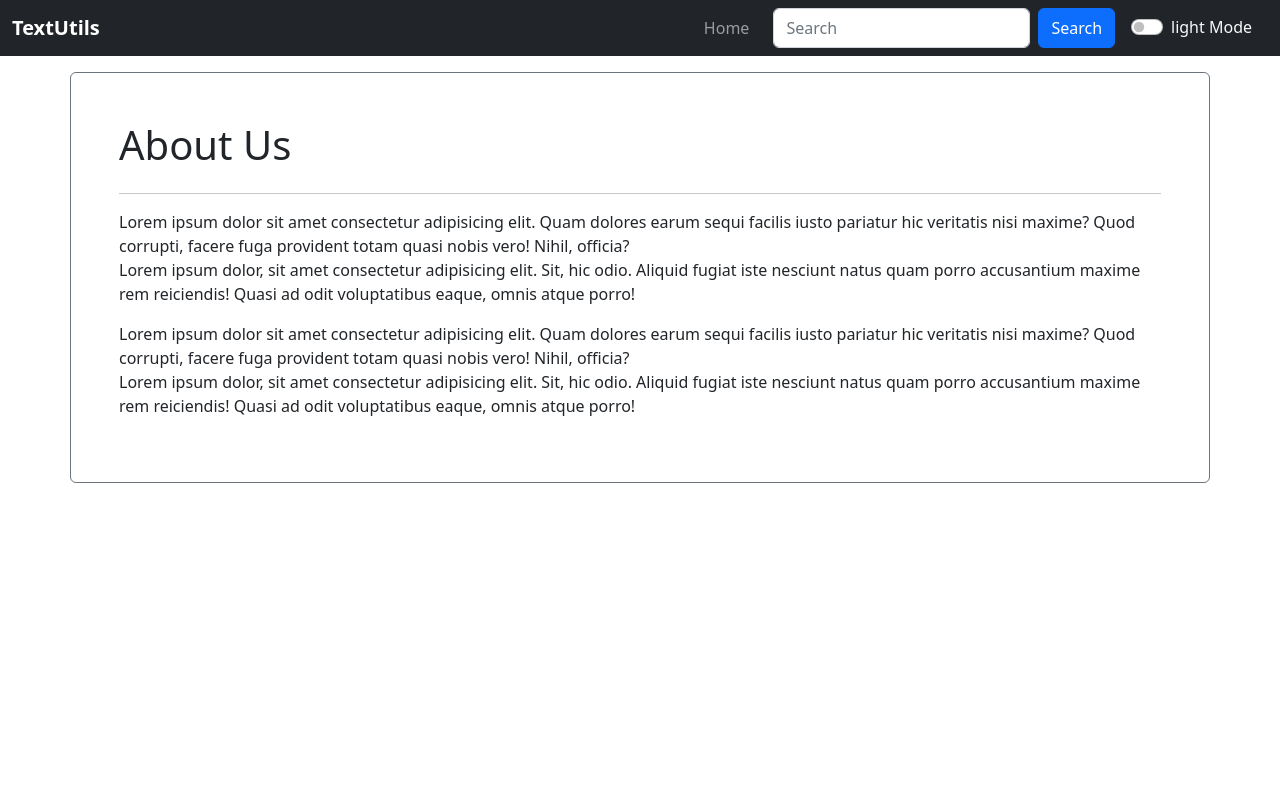
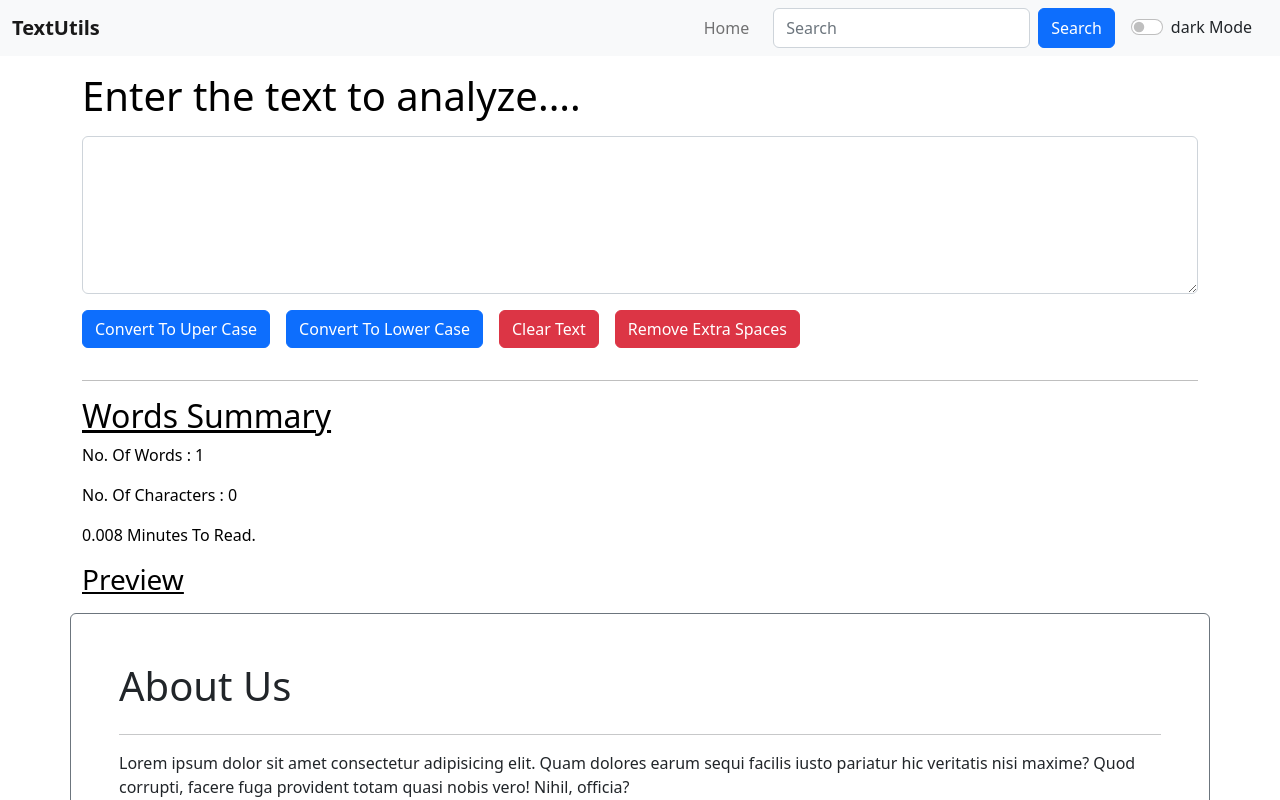
Before and after one commit to zaid617/React-practice-app, a React (Create React App) app: page / in a window 1280 px wide. Shown: the top 800 px of the page. Built offline with nearby package versions, Linux system fonts and the light colour scheme.

Commit message:
set dark mode colors

```diff
--- a/package.json
+++ b/package.json
@@ -7,6 +7,7 @@
     "@testing-library/react": "^13.4.0",
     "@testing-library/user-event": "^13.5.0",
     "bootstrap": "^5.2.1",
+    "netlify-cli": "^12.0.2",
     "react": "^18.2.0",
     "react-bootstrap": "^2.5.0",
     "react-dom": "^18.2.0",
--- a/src/App.js
+++ b/src/App.js
@@ -1,21 +1,23 @@
 import NavBar from './components/Navbar';
-// import TextArea from './components/TextArea';
+import TextArea from './components/TextArea';
 import 'bootstrap/dist/css/bootstrap.min.css';
 import About from './components/About';
 import React, { useState } from 'react';
 
 
 function App() {
-  const [mode,setMode] = useState('dark');
-  const [light,setLight] = useState('light')
+  const [mode,setMode] = useState('light');
+  const [light,setLight] = useState('dark')
 
   const toggleMode = ()=>{
     if (mode === "dark") {
+      document.body.style.backgroundColor = "white"
       setMode("light")
       setLight("dark")
     }
     else
     {
+      document.body.style.backgroundColor = "#343a40"
     setLight("light")
     setMode("dark")
     }
@@ -23,7 +25,7 @@ function App() {
   return (
    <>
    <NavBar title="TextUtils" mode={mode} toggleMode={toggleMode} light={light}/>
-   {/* <TextArea/> */}
+   <TextArea mode={mode}/>
    <About/>
    </>
   )
--- a/src/components/TextArea.js
+++ b/src/components/TextArea.js
@@ -4,7 +4,7 @@ import InputGroup from 'react-bootstrap/InputGroup';
 import Button from 'react-bootstrap/Button';
 
 
-export default function TextArea() {
+export default function TextArea(props) {
 
 
     // this function is used to convert all letters in upper case
@@ -51,7 +51,7 @@ export default function TextArea() {
 
     return (
         <>
-    <div className='container'>
+    <div className='container' style={{color:props.mode==="dark"?'white':'black'}}>
         <h1 className='my-3'>Enter the text to analyze....</h1>
        <InputGroup>
         <Form.Control
@@ -59,29 +59,31 @@ export default function TextArea() {
         rows={6}
         value={text}
         as="textarea"
-        aria-label="With textarea" />
+        aria-label="With textarea"
+        style={{backgroundColor: props.mode==="dark"?"#5c5c5c":"white", color: props.mode==="dark"?"white":"black"}}
+        />
       </InputGroup>
       <Button variant=" btn btn-primary my-3 " onClick={upperCaseHandle} >Convert To Uper Case</Button>
       <Button variant=" btn btn-primary m-3" onClick={lowerCaseHandle} >Convert To Lower Case</Button>
       <Button variant=" btn btn-danger my-3" onClick={clearText} >Clear Text</Button>
-      <Button variant=" btn btn-danger my-3" onClick={removeSpace} >Remove Extra Spaces</Button>
+      <Button variant=" btn btn-danger m-3" onClick={removeSpace} >Remove Extra Spaces</Button>
     <hr />
     </div>
 
 
 
-    <div className="container">
+    <div className="container" style={{color:props.mode==="dark"?"white":"black"}}>
         <h2><u>Words Summary</u></h2>
         <p>No. Of Words : {text.split(" ").length}</p>
         <p>No. Of Characters : {text.length}</p>
         <p>{0.008*text.split(" ").length} Minutes To Read.</p>
     </div>
 
-    <div className="container">
+    <div className="container" style={{color:props.mode==="dark"?"white":"black"}}>
         <h3><u>Preview</u></h3>
         <p>{text}</p>
     </div>
 
-    </>
+   </>
   )
 }
```
Also changed, not shown: 2 other files (tests, documents, lock files or other folders).
